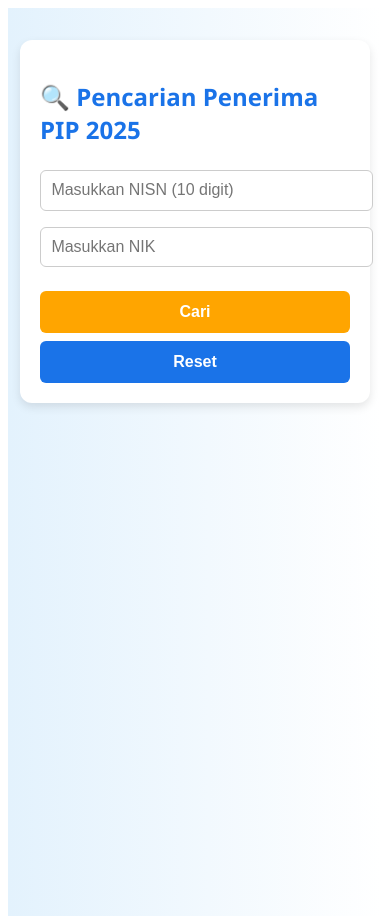
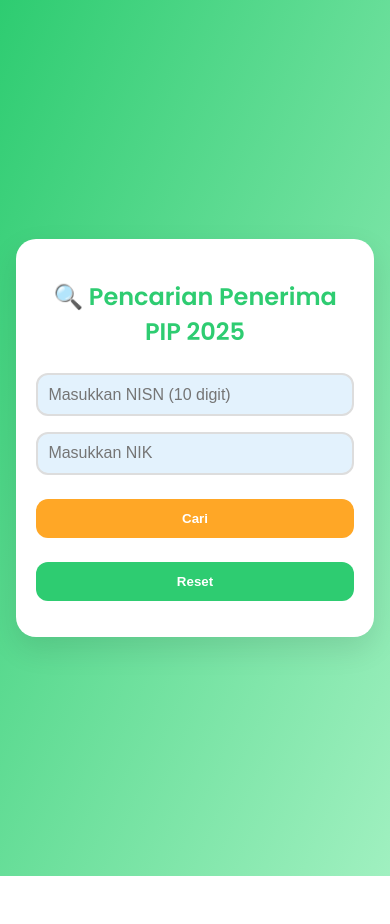
Before and after one commit to restuA-S7/frontend-client-vite, a React (Vite) app: page / in a window 390 px wide. After the commit the page ends 876 px from the top, so only its background shows below. Built offline with nearby package versions, Linux system fonts and the light colour scheme.

Commit message:
penyesuaian style dan perbaika bug

```diff
--- a/src/App.css
+++ b/src/App.css
@@ -1,4 +1,4 @@
-.app-container {
+/* .app-container {
   min-height: 100vh;
   background: linear-gradient(to right, #e3f2fd, #ffffff);
   font-family: "Segoe UI", sans-serif;
@@ -108,4 +108,156 @@
     font-size: 0.95rem;
     padding: 1rem;
   }
+} */
+
+@import url('https://fonts.googleapis.com/css2?family=Poppins:wght@400;600&display=swap');
+
+body {
+  margin: 0;
+  font-family: 'Poppins', sans-serif;
+  background: linear-gradient(to bottom right, #2ecc71, #a0f0c0);
+  color: #333;
 }
+
+.app-container {
+  display: flex;
+  justify-content: center;
+  align-items: center;
+  min-height: 100vh;
+  padding: 1rem;
+}
+
+.card {
+  background: white;
+  padding: 2rem;
+  border-radius: 20px;
+  box-shadow: 0 12px 30px rgba(0, 0, 0, 0.1);
+  max-width: 500px;
+  width: 100%;
+  box-sizing: border-box;
+}
+
+h2 {
+  color: #2ECC71;
+  text-align: center;
+  margin-bottom: 1.5rem;
+}
+
+.input {
+  width: 100%;
+  padding: 0.8rem 1rem;
+  margin-bottom: 1rem;
+  border: 2px solid #ddd;
+  border-radius: 12px;
+  font-size: 1rem;
+  background-color: #E3F2FD;
+  box-sizing: border-box;
+}
+
+.submit-button {
+  width: 100%;
+  padding: 0.75rem;
+  background-color: #FFA726;
+  color: white;
+  font-weight: bold;
+  border: none;
+  border-radius: 12px;
+  cursor: pointer;
+  margin-bottom: 1rem;
+  transition: 0.3s;
+}
+
+.submit-button:hover {
+  background-color: #fb8c00;
+}
+
+.reset-button {
+  width: 100%;
+  padding: 0.75rem;
+  background-color: #2ecc71;
+  color: white;
+  font-weight: bold;
+  border: none;
+  border-radius: 12px;
+  cursor: pointer;
+  transition: 0.3s;
+  margin-bottom: 1rem;
+}
+
+.reset-button:hover {
+  background-color: #19a654;
+}
+
+.result-box {
+  margin-top: 2rem;
+  background: #f9f9f9;
+  padding: 1.25rem;
+  border-radius: 12px;
+  border: 1px solid #eee;
+}
+
+.important-announcement {
+  background-color: #e6f9f0;
+  border-left: 5px solid #2ecc71;
+  padding: 1rem 1.25rem 1rem 3rem; /* ⬅️ padding kiri diperbesar */
+  margin-top: 1.5rem;
+  border-radius: 12px;
+  color: #2d4739;
+  font-size: 0.95rem;
+  position: relative;
+  line-height: 1.6;
+}
+
+.important-announcement::before {
+  content: "📢";
+  position: absolute;
+  top: 1rem;
+  left: 1rem;
+  font-size: 1.25rem;
+}
+
+.error-box {
+  background-color: #ffe6e6;
+  border: 1px solid #f5c2c7;
+  color: #b02a37;
+  padding: 12px;
+  margin-top: 16px;
+  border-radius: 8px;
+  font-size: 14px;
+  display: flex;
+  align-items: center;
+  gap: 8px;
+}
+
+.error-box p {
+  margin: 0;
+}
+
+
+
+@media (max-width: 600px) {
+  .card {
+    padding: 1.25rem;
+  }
+
+  .submit-button,
+  .reset-button {
+    width: 100%;
+    margin-top: 0.5rem;
+  }
+
+  form {
+    display: flex;
+    flex-direction: column;
+  }
+
+  .input {
+    font-size: 1rem;
+    padding: 0.65rem;
+  }
+
+  .result-box {
+    font-size: 0.95rem;
+    padding: 1rem;
+  }
+}
--- a/src/App.tsx
+++ b/src/App.tsx
@@ -10,18 +10,20 @@
     nik: ""
   });
 
+  const [errors, setErrors] = useState<string[]>([]);
+  const [hasSearched, setHasSearched] = useState(false);
+  const [apiError, setApiError] = useState<string | null>(null);
+  // const [searchAttempted, setSearchAttempted] = useState(false);
+
+  const [getPemberianLampung, { loading, data }] = useLazyQuery<{
+    getPemberianLampung: PemberianLampung;
+  }>(GET_PEMBERIAN_LAMPUNG);
+
   const handleReset = () => {
     setFormInput({ nisn: "", nik: "" });
     setErrors([]); // Bersihkan error
     setHasSearched(false); // Supaya hasil pencarian hilang
   };
-
-  const [errors, setErrors] = useState<string[]>([]);
-  const [hasSearched, setHasSearched] = useState(false); // <-- Pindahkan ke sini!
-
-  const [getPemberianLampung, { loading, data }] = useLazyQuery<{
-    getPemberianLampung: PemberianLampung;
-  }>(GET_PEMBERIAN_LAMPUNG);
 
   const handleChange = (e: React.ChangeEvent<HTMLInputElement>) => {
     const { name, value } = e.target;
@@ -47,20 +49,28 @@
 
   const handleSubmit = async (e: React.FormEvent) => {
     e.preventDefault();
+
+    if (!validateInput()) {
+      setApiError(null); // bersihkan error API jika ada
+      return;
+    };
+
     setHasSearched(true);
-
-    if (!validateInput()) return;
 
     getPemberianLampung({
       variables: { input: formInput },
       onCompleted: (data) => {
         if (!data || !data.getPemberianLampung) {
-          window.alert("❌ Data tidak ditemukan. Pastikan NISN dan NIK sesuai.");
+          // window.alert("❌ Data tidak ditemukan. Pastikan NISN dan NIK sesuai.");
+          setApiError("❌ Data tidak ditemukan. Pastikan NISN dan NIK sesuai.");
+        }else {
+          setApiError(null); // Bersihkan error jika data ditemukan
         }
       },
       onError: (error) => {
         console.error("GraphQL error:", error.message);
-        window.alert("❌ Data tidak ditemukan. Pastikan NISN dan NIK sesuai.");
+        // window.alert("❌ Data tidak ditemukan. Pastikan NISN dan NIK sesuai.");
+        setApiError("❌ Data tidak ditemukan. Pastikan NISN dan NIK sesuai.");
       }
     });
   };
@@ -107,19 +117,26 @@
             ))}
           </div>
         )} */}
-        {hasSearched && errors.length > 0 && (
-          <div className="error-message">
+
+        {errors.length > 0 && (
+          <div className="error-box">
             {errors.map((err, idx) => (
               <p key={idx}>⚠️ {err}</p>
             ))}
           </div>
         )}
 
+        {apiError && (
+          <div className="error-box">
+            <p>⚠️ {apiError}</p>
+          </div>
+        )}
+
         {/* ✅ Hanya tampilkan hasil setelah pencarian */}
-        {hasSearched && (
-          data?.getPemberianLampung?.layakPIP === "1" ? (
+        {hasSearched && data?.getPemberianLampung && (
+        data.getPemberianLampung.layakPIP === "1" ? (
           <div className="result-box">
-              <h4>📄 Informasi Penerimaan BIP:</h4>
+            <h4>📄 Informasi Penerimaan PIP:</h4>
             <p><strong>Nama:</strong> {data.getPemberianLampung.nama}</p>
             <p><strong>Nama Sekolah:</strong> {data.getPemberianLampung.namaSekolah}</p>
             <p><strong>NIK:</strong> {data.getPemberianLampung.nik}</p>
@@ -128,10 +145,11 @@
             <p><strong>Bank:</strong> {data.getPemberianLampung.bank}</p>
             <p><strong>Rekening:</strong> {data.getPemberianLampung.rekening}</p>
             <p><strong>Rombel:</strong> {data.getPemberianLampung.rombel}</p>
-              <p>
-                Selamat! Anda telah ditetapkan sebagai penerima PIP 2025 usulan Habib Syarief Muhammad Fraksi PKB. Pencairan dana dapat dilaksanakan di Bank atau ATM terdekat mulai tanggal 30 Juni 2025.
-                Usulan ini tidak dikenakan biaya apapun. Jika ada pihak/oknum yang melakukan pungutuan agar dihiraukan saja dan laporkan kepada kami.
-                Terimakasih
+            <p className="important-announcement">
+              Selamat! Anda telah ditetapkan sebagai penerima PIP 2025 usulan Muhammad Kadafi Fraksi PKB.
+              Pencairan dana dapat dilaksanakan di Bank atau ATM terdekat mulai tanggal 30 Juni 2025.
+              Usulan ini tidak dikenakan biaya apapun. Jika ada pihak/oknum yang melakukan pungutuan agar
+              dihiraukan saja dan laporkan kepada kami. Terimakasih
             </p>
           </div>
         ) : (
```
Lines whose indentation alone changed are shown as unchanged.
